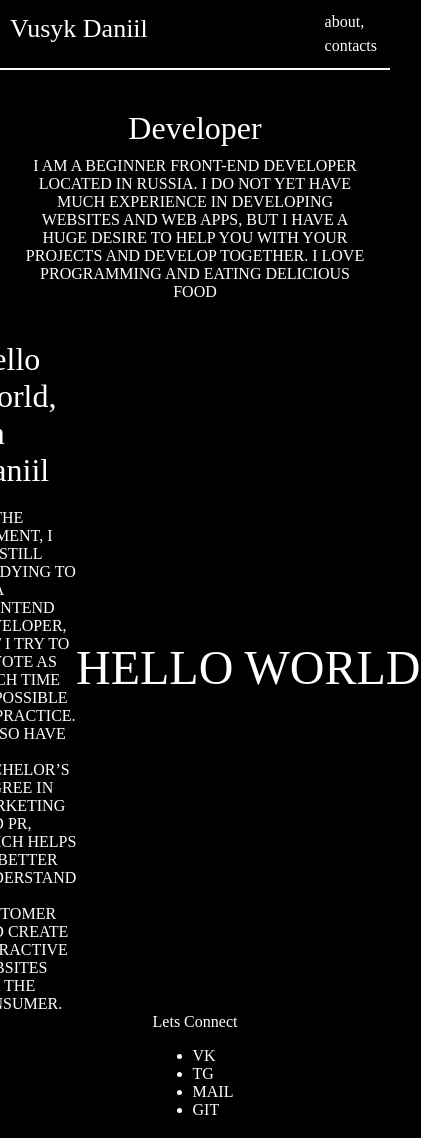
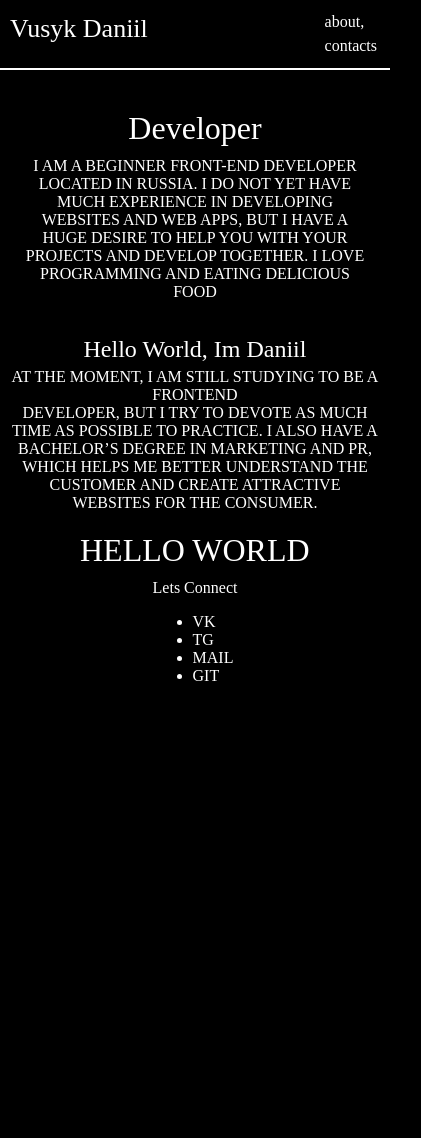
Before and after one commit to Chertopologov/visitCard, a plain HTML site: page pages/index.html in a window 390 px wide. Shown: the whole page, 421 px wide, since content can reach past the window. After the commit the page ends 844 px from the top, so only its background shows below. Drawn offline with Linux system fonts and the light colour scheme.

Commit message:
rotating text fix

```diff
--- a/pages/index.html
+++ b/pages/index.html
@@ -47,9 +47,9 @@
                         </div>
                     </div>
                     <div class="rotating-container">
-                        <div class="rotating-text">
+                        <span class="rotating-text" id="rotatingText">
                             HELLO WORLD
-                         </div>
+                        </span>
                     </div>
                 </div>
             </div>
--- a/pages/style.css
+++ b/pages/style.css
@@ -117,6 +117,66 @@ main {
             text-align: right;
         }
 
+
+
+
+
+
+
+
+
+
+
+/* PAGE MAIN CONTENT */
+.page-main-content {
+    display: flex;
+}
+    .main-wrapper {
+        display: flex;
+        justify-content: space-between;
+        perspective: 800px;
+        align-items: center;
+    }
+        .main-wrapper .text {
+            padding-top: 20px;
+            flex-direction: row;
+            width: 50%;
+            padding: 20px;
+        }
+            .main-wrapper .h2 {
+                font-size: 32px;
+                padding-bottom: 20px;
+
+            }
+            .main-wrapper p {
+                display: flex;
+                margin: 0;
+                justify-content: flex-end;
+            }
+            .rotating-container {
+                display: inline-block;
+                transform-style: preserve-3d;
+                animation: rotateText 5s linear infinite;
+                transform-origin: center;
+            }
+            .rotating-text{
+                font-size: 3em;
+                color: #ffffff;
+                white-space: nowrap;
+                display: inline-block;
+            }
+            @keyframes rotateText {
+                0% {
+                    transform: rotateY(0deg);
+                }
+                100% {
+                    transform: rotateY(360deg);
+                }
+            }
+
+
+/* MEDIA */
+
             @media (max-width: 1200px) {
                 main {
                   width: 100%;
@@ -145,6 +205,25 @@ main {
                 .page-header > .content p {
                      text-align: center;
                   }
+                  .main-wrapper {
+                    flex-direction: column;
+                    align-items: center;
+                    padding: 10px;
+                }
+
+                .main-wrapper .text {
+                    width: 100%;
+                    text-align: center;
+                    padding-top: 10px;
+                }
+                 .main-wrapper p {
+                    justify-content: center;
+                 }
+
+                .main-wrapper .h2 {
+                    font-size: 28px;
+                    padding-bottom: 10px;
+                }
 
               }
 
@@ -157,77 +236,33 @@ main {
                      font-size: 32px;
               }
               header {
-            width: 100%; /* Хедер на всю ширину */
+                width: 100%;
               }
               .main-nav {
-              /* flex-direction: column; Меняем направление на вертикальное */
-              align-items: center; /* Выравнивание по центру */
+                  align-items: center;
                   padding: 10px;
               }
 
               .title {
-              margin-bottom: 10px; /* Отступ между title и меню */
+                  margin-bottom: 10px;
               }
               .main-menu ul{
                   flex-direction: column;
-              margin: 0 auto; /* Центрирование меню */
+                  margin: 0 auto;
                   padding: 0;
               }
               .main-menu ul li{
                   text-align: center;
               }
+              .main-wrapper .text {
+                padding-top: 5px;
+              }
+              .main-wrapper .h2 {
+                font-size: 24px;
+                padding-bottom: 5px;
             }
 
-
-
-
-
-
-
-
-
-
-/* PAGE MAIN CONTENT */
-.page-main-content {
-    display: flex;
-}
-    .main-wrapper {
-        display: flex;
-        justify-content: space-between;
-        perspective: 800px;
-        align-items: center;
-    }
-        .main-wrapper .text {
-            padding-top: 20px;
-            flex-direction: row;
-            width: 50%;
-
-        }
-            .main-wrapper .h2 {
-                font-size: 32px;
-                padding-bottom: 20px;
-
-            }
-            .main-wrapper p {
-                display: flex;
-                margin: 0;
-                justify-content: flex-end;
-            }
-            .rotating-container {
-                display: inline-block;
-                animation: rotateText 5s linear infinite;
-                transform-origin: center;
-            }
-            .rotating-text{
-                font-size: 3em;
-                color: #ffffff;
-                white-space: nowrap;
-            }
-            @keyframes rotateText {
-                0% {
-                    transform: rotateY(0deg);
-                }
-                100% {
-                    transform: rotateY(-360deg);
+              .rotating-text {
+                  font-size: 2em;
               }
             }
```
Also changed, not shown: pages/cnv.js (deleted, +0 -29 lines), pages/script.js (added, +20 -0 lines). Lines whose indentation alone changed are shown as unchanged.
